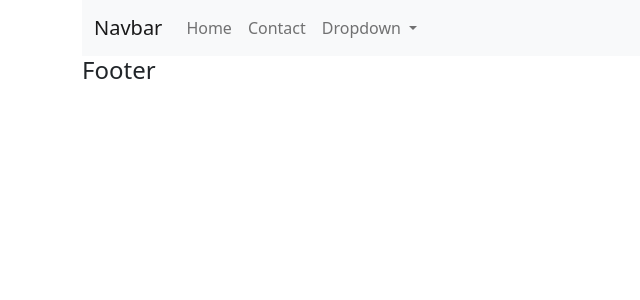
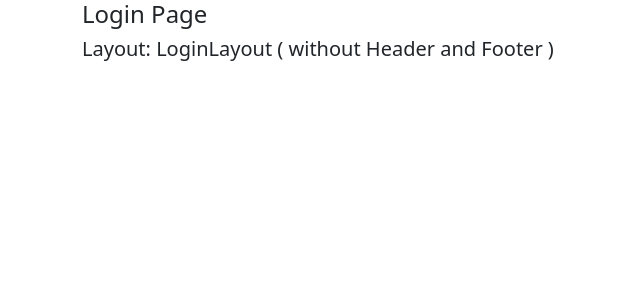
Before and after one commit to gmkhussain/VueWP, a Vue app in the folder vueapp/: page /login in a window 1280 px wide. Shown: the top 300 px of the page, without its empty margins (0-640 px from the left). Built offline with nearby package versions, Linux system fonts and the light colour scheme.

Commit message:
Add custom layout and thier usage

```diff
--- a/vueapp/src/router/router.js
+++ b/vueapp/src/router/router.js
@@ -12,6 +12,12 @@ const routes = [
         path: '/contact',
         name: 'Contact_Page',
         component: ContactPage
+    },
+    {
+        path: '/login',
+        name: 'Login_Page',
+        component: () => import('@/views/frontend/pages/LoginPage.vue'),
+        meta: { layout: 'LoginLayout' } // <-- Layout
     }
 ];
 
--- /dev/null
+++ b/vueapp/src/views/frontend/layouts/LoginLayout.vue
@@ -0,0 +1,17 @@
+<template>
+  <div id="body-wrapper">
+      <main id="pageContent">
+        <slot />
+      </main>
+  </div>
+</template>
+
+<script>
+
+export default{
+  name: 'LoginLayout',
+  components: {
+    // Layout without Header & Footer
+  }
+}
+</script>
--- /dev/null
+++ b/vueapp/src/views/frontend/pages/LoginPage.vue
@@ -0,0 +1,14 @@
+<template>
+    <section class="home">
+        <div class="container">
+            <h4>Login Page</h4>
+            <h5>Layout: LoginLayout ( without Header and Footer )</h5>
+        </div>
+    </section>
+</template>
+
+<script>
+export default {
+    name: "Login_Page"
+}
+</script>
```
Also changed, not shown: 1 other file (tests, documents, lock files or other folders).
